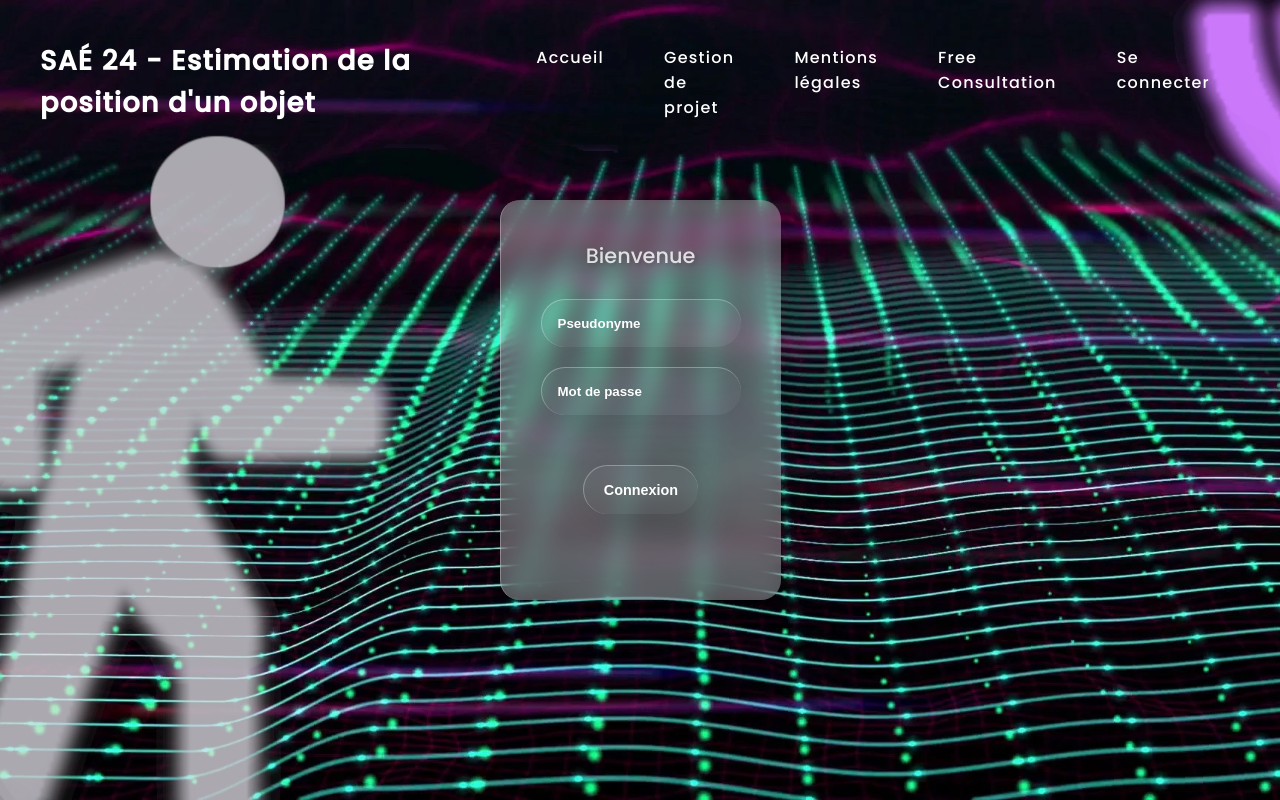
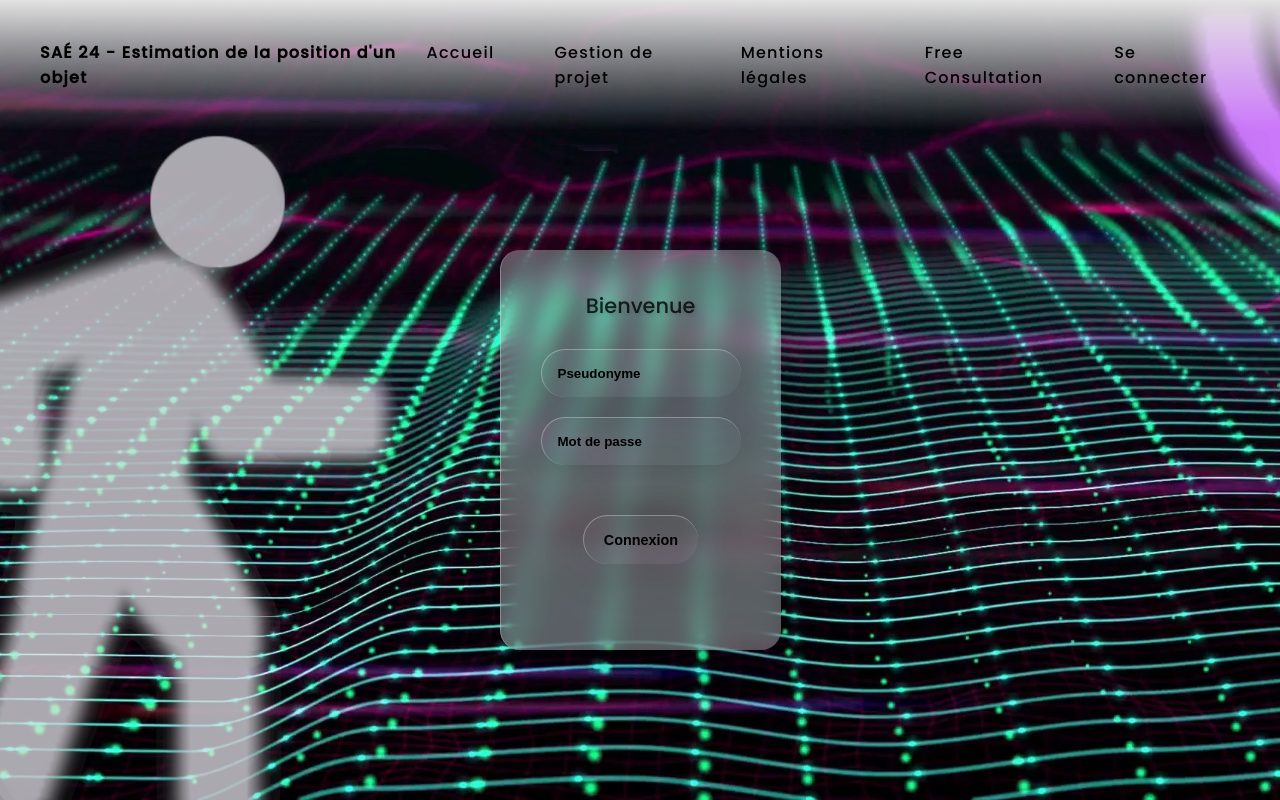
Before and after one commit to ange-projects/SAE24, a PHP site: page /login.php in a window 1280 px wide. Run offline with PHP 8.4, Linux system fonts and the light colour scheme.

Commit message:
CHangement du header + background + style gestion

```diff
--- a/connexion_bdd.php
+++ b/connexion_bdd.php
@@ -1,5 +1,5 @@
 <?php
-    $servername="192.168.1.78";
+    $servername="192.168.102.239";
     $username="brulix";
     $password="brul1goat";
     $dbname="bd_micros";
--- a/style/style_accueil.css
+++ b/style/style_accueil.css
@@ -29,7 +29,8 @@ body {
     justify-content: space-between;
     align-items: center;
     width: 100%;
-    backdrop-filter: blur(1px);
+    background: rgb(161,161,161);
+    background: linear-gradient(0deg, rgba(161,161,161,0) 0%, rgba(227,227,227,1) 100%);
 }
 
 .navbar a {
--- a/style/style_login.css
+++ b/style/style_login.css
@@ -26,20 +26,21 @@ body {
 /*----------Navigation Bar----------*/
 
 .navbar {
-    position: absolute;
     padding: 40px;
     display: flex;
     justify-content: space-between;
     align-items: center;
     width: 100%;
+    background: rgb(161,161,161);
+    background: linear-gradient(0deg, rgba(161,161,161,0) 0%, rgba(227,227,227,1) 100%);
 }
 
 .navbar a {
-    color: white;
+    color: rgb(0, 0, 0);
 }
 
 .navbar .logo {
-    font-size: 1.7em;
+    font-size: 100%;
     letter-spacing: 1.25px;
     font-weight: bolder;
 }
@@ -55,14 +56,18 @@ body {
 
 
 .navbar .nav-links .actif a {
-    color: rgb(140, 0, 255);
+    color: #6dd5ed;
     font-weight: 900;
 }
+
+.actif a {
+    background-color: yellow;
+  }
 
 /*-----Form-----*/
 
 section {
-    height: 100vh;
+    height: 80vh;
     display: flex;
     justify-content: center;
     align-items: center;
@@ -84,7 +89,7 @@ section {
 }
 
 .container .accueil {
-    color: white;
+    color: rgb(0, 0, 0);
     font-weight: 400;
     font-size: 1.3rem;
     text-shadow: 2px 2px 4px rgba(0, 0, 0, .2);
@@ -108,14 +113,14 @@ section {
     border-radius: 40px;
     padding: 1rem;
     width: 200px;
-    color: white;
+    color: rgb(0, 0, 0);
     font-weight: 600;
     transition: all .3s;
     margin-bottom: 20px;
 }
 
 .container label {
-    color: white;
+    color: rgb(0, 0, 0);
     padding: 8px;
     opacity: .8;
 }
@@ -134,7 +139,7 @@ select:hover {
 }
 
 ::placeholder {
-    color: white;
+    color: rgb(0, 0, 0);
 }
 
 input:hover {
--- a/style/style_mentions.css
+++ b/style/style_mentions.css
@@ -27,7 +27,8 @@ body {
     justify-content: space-between;
     align-items: center;
     width: 100%;
-    backdrop-filter: blur(1px);
+    background: rgb(161,161,161);
+    background: linear-gradient(0deg, rgba(161,161,161,0) 0%, rgba(227,227,227,1) 100%);
 }
 
 .navbar a {
```
Also changed, not shown: gestion.php (+15 -3 lines), style/style_gestion.css (+31 -1 lines), style/style_menu.css (+8 -13 lines), img/Capture--.PNG (deleted), img/Capture.PNG (deleted), img/Gantt_final.PNG (deleted), img/bg.webp (deleted), img/bground.jpeg (deleted), img/bgroung.jpeg (deleted), img/pngtree-blue.jpg (deleted), img/temp.PNG (deleted), img/temperature.avif (deleted).
